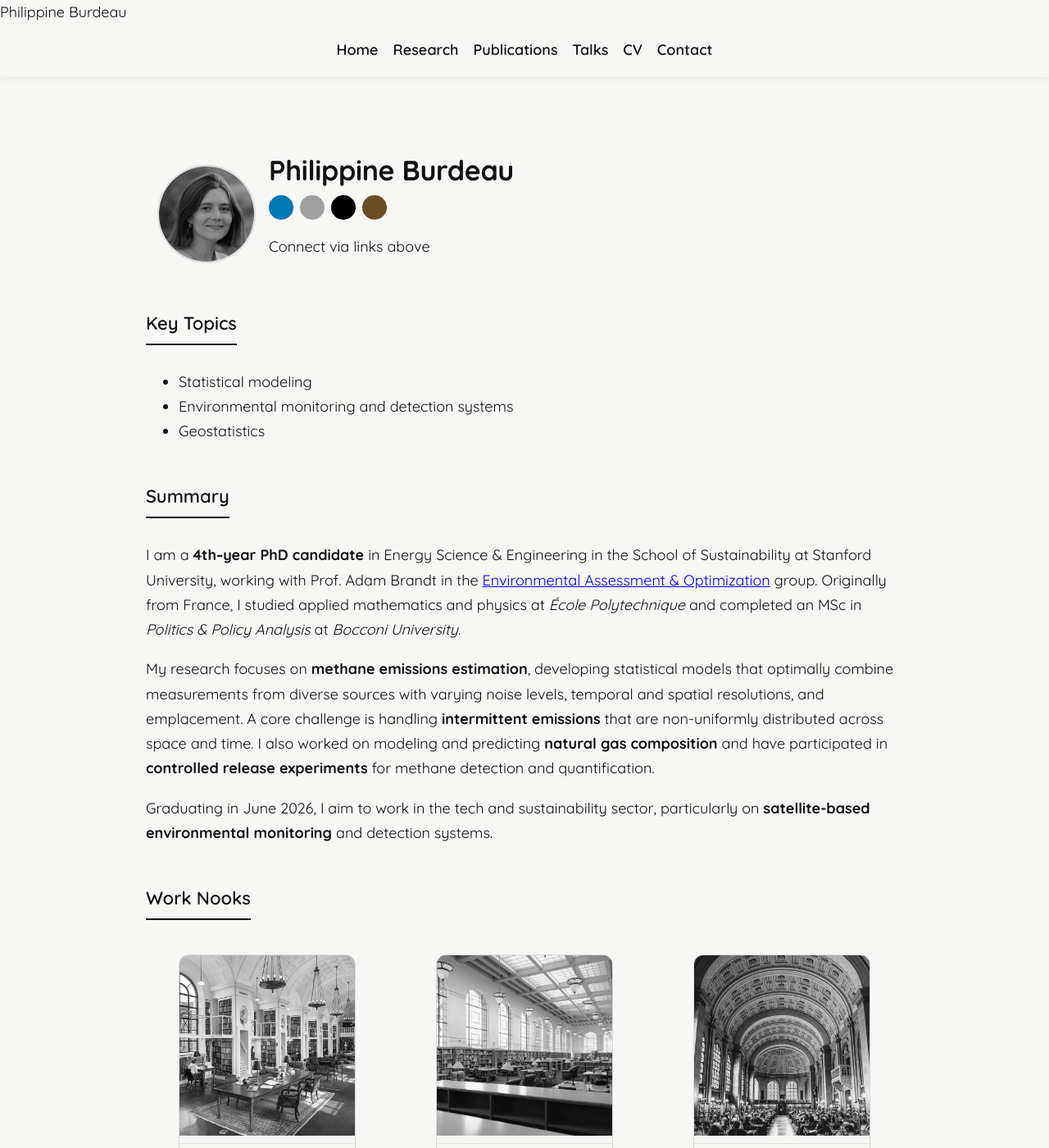
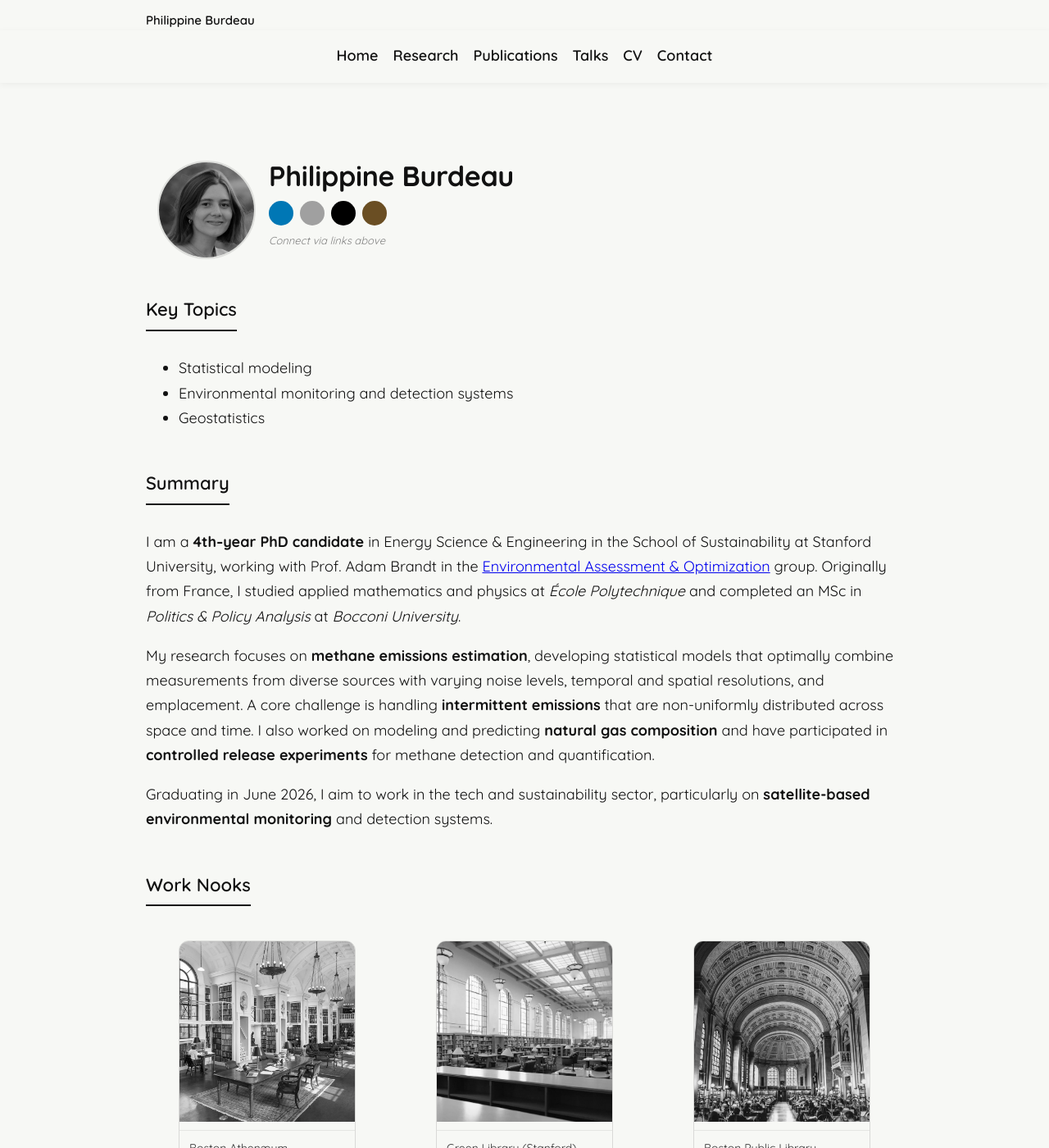
Before and after one commit to pburdeau/pburdeau.github.io, a Jekyll site: the page built from index.md, in a window 1280 px wide and 1400 px high. Shown: the whole window at 82% size. Built offline with Jekyll 4.4.1, drawn with Linux system fonts in a browser that asks for light colours.

Commit message:
Add header name and social note styles
Added styles for header name and social note.

```diff
--- a/assets/css/style.css
+++ b/assets/css/style.css
@@ -32,6 +32,16 @@ body {
 
 .hero-inner {
     background-color: var(--bg);
+}
+
+/* Header name in top left */
+.header-name {
+    font-size: 15px;
+    font-weight: 600;
+    color: var(--ink);
+    padding: 12px 18px 0;
+    max-width: 960px;
+    margin: 0 auto;
 }
 
 /* Sticky position for the entire header menu */
@@ -155,6 +165,15 @@ body {
     display: block;
 }
 
+/* Social note styling */
+.social-note {
+    font-size: 13px;
+    color: #666;
+    margin-top: 8px;
+    font-style: italic;
+    opacity: 0.8;
+}
+
 .h2, .section-title {
     font-size: 22px;
     font-weight: 600;
```
